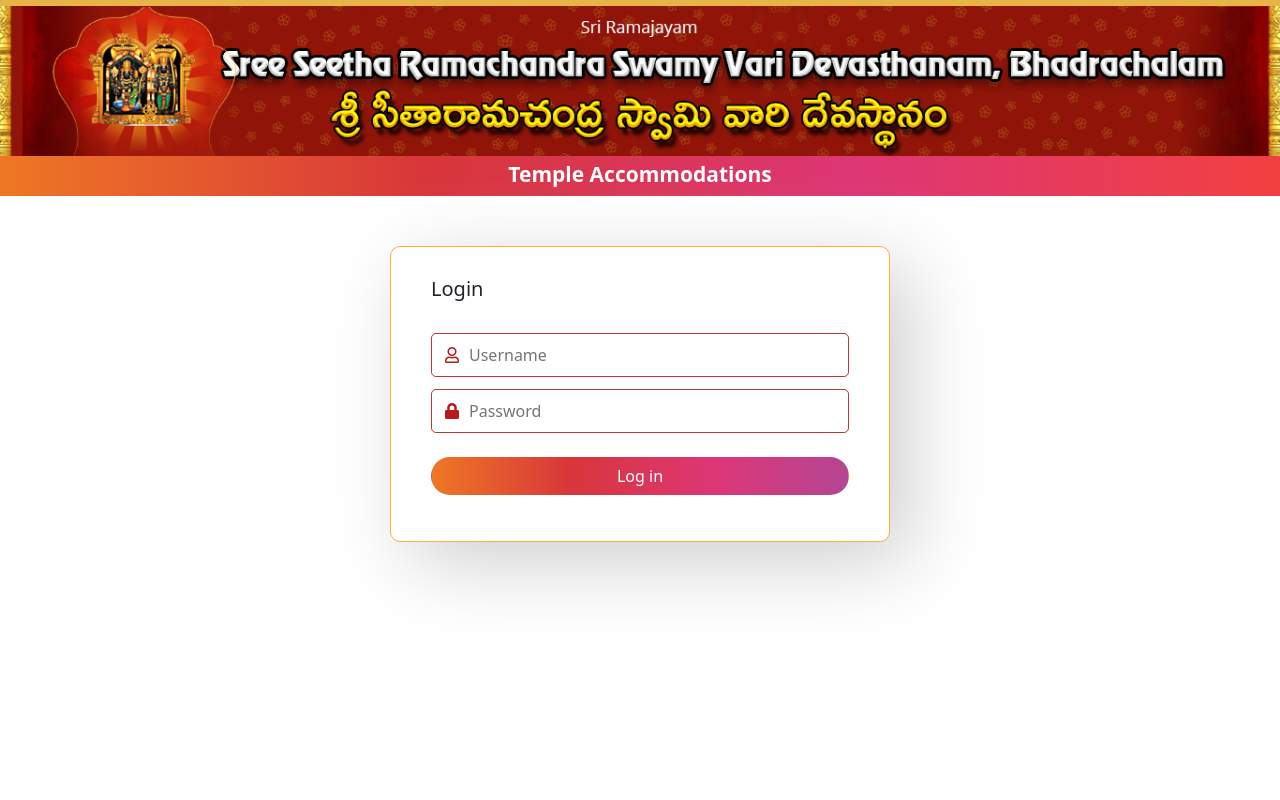
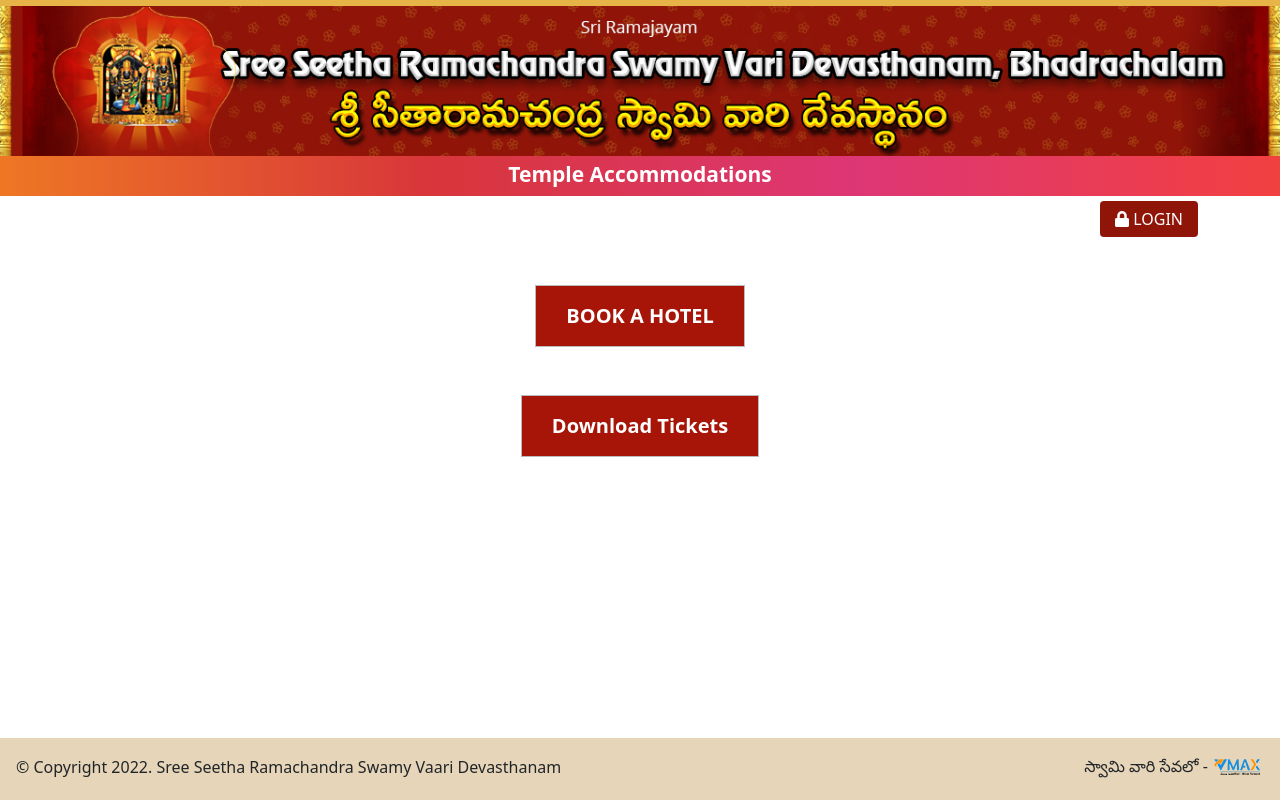
Before and after one commit to vmaxmahesh/badhra_frontend, a React (Create React App) app: page / in a window 1280 px wide. Built offline with nearby package versions, Linux system fonts and the light colour scheme.

Commit message:
home page added and hide menu and login button after you logged in

```diff
--- a/src/common/footer.jsx
+++ b/src/common/footer.jsx
@@ -1,5 +1,5 @@
 import React, { Component } from 'react'
-
+import '../css/footer.css';
 class footer extends Component {
   state = {
 
@@ -12,7 +12,28 @@
   }
   render() {
     return (
-      <div></div>
+      <div>
+        <div class="newfoot myfooter">
+
+    <div class="footer_div">
+
+    <div class="float-data">© Copyright 2022. Sree Seetha Ramachandra Swamy Vaari Devasthanam</div>
+
+    <div class="float-data2">స్వామి వారి సేవలో - <a href="http://vmaxindia.com/" target="_blank">
+  <img src={ require('../../src/images/vmax1.png') }    border="0" align="absmiddle" />
+  </a>
+
+    </div>
+
+
+
+
+    </div>
+
+
+
+    </div>
+      </div>
     )
   }
 }
--- a/src/common/header.jsx
+++ b/src/common/header.jsx
@@ -9,14 +9,45 @@
 
 
 
+
+
+
  render() {
 
 
+  let displayStyle = {
+    background:'#d68837',
+  };
+
+
+    // if(!localStorage.getItem('token')){
+
+    //   return <Navigate to={'/logout'} />
+    // }
 
     if(!localStorage.getItem('token')){
 
-      return <Navigate to={'/logout'} />
+
+      var activeId='hide';
+
+
+
     }
+
+    else{
+
+      var activeId='';
+
+
+
+    }
+
+
+
+
+
+
+
 
     return (
       <div>
@@ -31,7 +62,7 @@
               <div class="menu_head">
 		              Temple Accommodations
 	            </div>
-              <div class=" d-flex justify-content-center" style={{ background:'#d68837'}}>
+              <div   id={activeId} style={displayStyle}>
 
     <nav class="navbar navbar-expand-sm">
 
@@ -40,7 +71,7 @@
      <button class="navbar-toggler" type="button" data-bs-toggle="collapse" data-bs-target="#collapsibleNavbar">
      <i class="fas fa-bars"></i>
     </button>
-                <div class="collapse navbar-collapse" id="collapsibleNavbar">
+                <div class="collapse navbar-collapse d-flex justify-content-center" id="collapsibleNavbar">
                       <ul class="navbar-nav">
                       <li class="nav-item  ">
                          <Link to='/admin-dahsboard' class="nav-link  text-white " href=""><i class=""></i> Home</Link>
--- /dev/null
+++ b/src/css/footer.css
@@ -0,0 +1,11 @@
+.footer_div{
+    display:flex;
+    display:-webkit-flex;
+    flex-wrap:wrap;
+    -webkit-flex-wrap:wrap;
+    align-items:center;
+    -webkit-align-items:center;
+}
+.float-data2{
+    margin-left:auto;
+}
--- /dev/null
+++ b/src/css/homepage.css
@@ -0,0 +1,23 @@
+.btnss {
+    padding: 6px 15px;
+    background-color: #901509;
+    height: 36px;
+    border: 0px;
+    color: #FFF;
+    text-decoration: none;
+    margin-left: auto;
+    margin-top: 5px;
+}
+
+
+.btnhotelbooking {
+    font-size: 20px;
+    padding: 0.75em 1.5em;
+    background-color: #a71508;
+    border: 1px solid #bbb;
+    color: #FFF;
+    text-decoration: none;
+    display: inline;
+    cursor: pointer;
+    /* border-radius: 4px; */
+}
--- a/src/css/mystyle.css
+++ b/src/css/mystyle.css
@@ -16,6 +16,14 @@
     width: 50px;
     height: 50px;
   }
+
+
+
+
+  #hide {
+    display: none !important;
+  }
+
 
   .popupcls{
     display:block  !important;
--- /dev/null
+++ b/src/pages/Home.jsx
@@ -0,0 +1,78 @@
+import React, { Component } from 'react'
+
+import Header from '../common/header';
+import Footer from '../common/footer';
+import '../css/homepage.css';
+import '../css/mystyle.css';
+
+export default class Home extends Component {
+  render() {
+
+
+
+    if(localStorage.getItem('token')){
+
+
+        var activeId='hide';
+
+
+
+      }
+
+      else{
+
+        var activeId='';
+
+
+
+      }
+
+
+    return (
+      <div>
+
+         <Header />
+        <div class=" ">
+
+
+  <div class="innder_main_content">
+
+
+ <div class="container">
+
+     <div  class="d-flex justify-content-between align-items-center">
+        <a   className='btn btn-danger btnss' id={activeId}  href="login"><i class="fas fa-lock"></i> LOGIN</a>
+    </div>
+
+
+    <div className="d-flex justify-content-center mt-5">
+        <a href="https://book.bhadrachalamonline.com/book-hotel" className="btnhotelbooking" > BOOK A HOTEL</a>
+    </div>
+    <div class="d-flex justify-content-center mt-5">
+        <a href="https://book.bhadrachalamonline.com/download_tickets" className="btnhotelbooking"> Download Tickets</a>
+    </div>
+
+
+ </div>
+
+
+
+	<div>
+
+
+
+    </div>
+
+</div>
+
+
+
+  </div>
+
+         <Footer/>
+
+      </div>
+
+    )
+  }
+}
--- a/src/pages/PageRoutes.jsx
+++ b/src/pages/PageRoutes.jsx
@@ -1,5 +1,7 @@
 import React, { Component } from 'react'
 import { BrowserRouter as Router, Routes,Route,Link } from 'react-router-dom';
+
+import Home from './Home';
 import Login from './Login';
 import Registration from './Registration';
 import Dashoard from './admin/dashoard';
@@ -24,7 +26,7 @@
   render() {
     return (
       <Routes>
-        <Route exact path="/"  element={<Login/> }></Route>
+        <Route exact path="/"  element={<Home/> }></Route>
         <Route exact path="/login"  element={<Login/> }></Route>
         <Route exact path="/registration"  element={<Registration/> }></Route>
         <Route exact path="/admin-dahsboard" element={<Dashoard/>}></Route>
--- a/src/pages/admin/Logout.jsx
+++ b/src/pages/admin/Logout.jsx
@@ -13,7 +13,7 @@
 
   render() {
 
-    return <Navigate to="/login" />
+    return <Navigate to="/" />
 
 
 
```
Also changed, not shown: src/images/vmax1.png (added).
